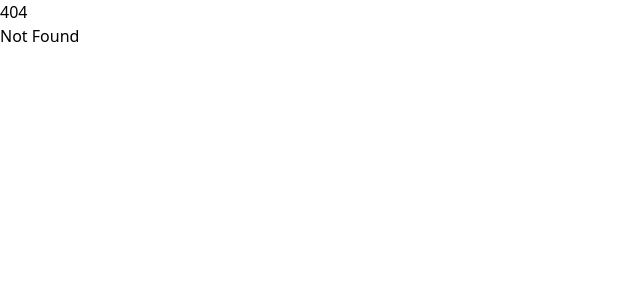
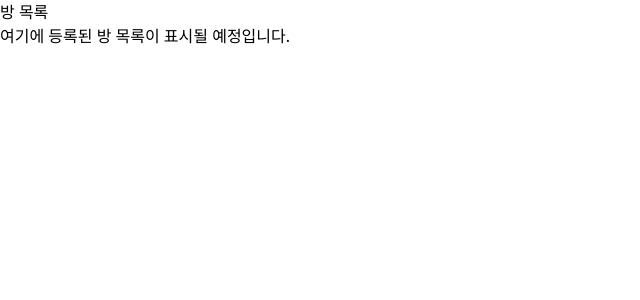
Before and after one commit to rion-5/cfrs-app, a SvelteKit app: page /admin/rooms in a window 1280 px wide. Before the commit this address had no page. Shown: the top 300 px of the page, without its empty margins (0-640 px from the left). Built offline with nearby package versions, Linux system fonts and the light colour scheme.

Commit message:
add temp message

```diff
--- /dev/null
+++ b/src/routes/admin/rooms/+page.svelte
@@ -0,0 +1,3 @@
+<!-- src/routes/admin/rooms/+page.svelte -->
+<h1>방 목록</h1>
+<p>여기에 등록된 방 목록이 표시될 예정입니다.</p>
```
